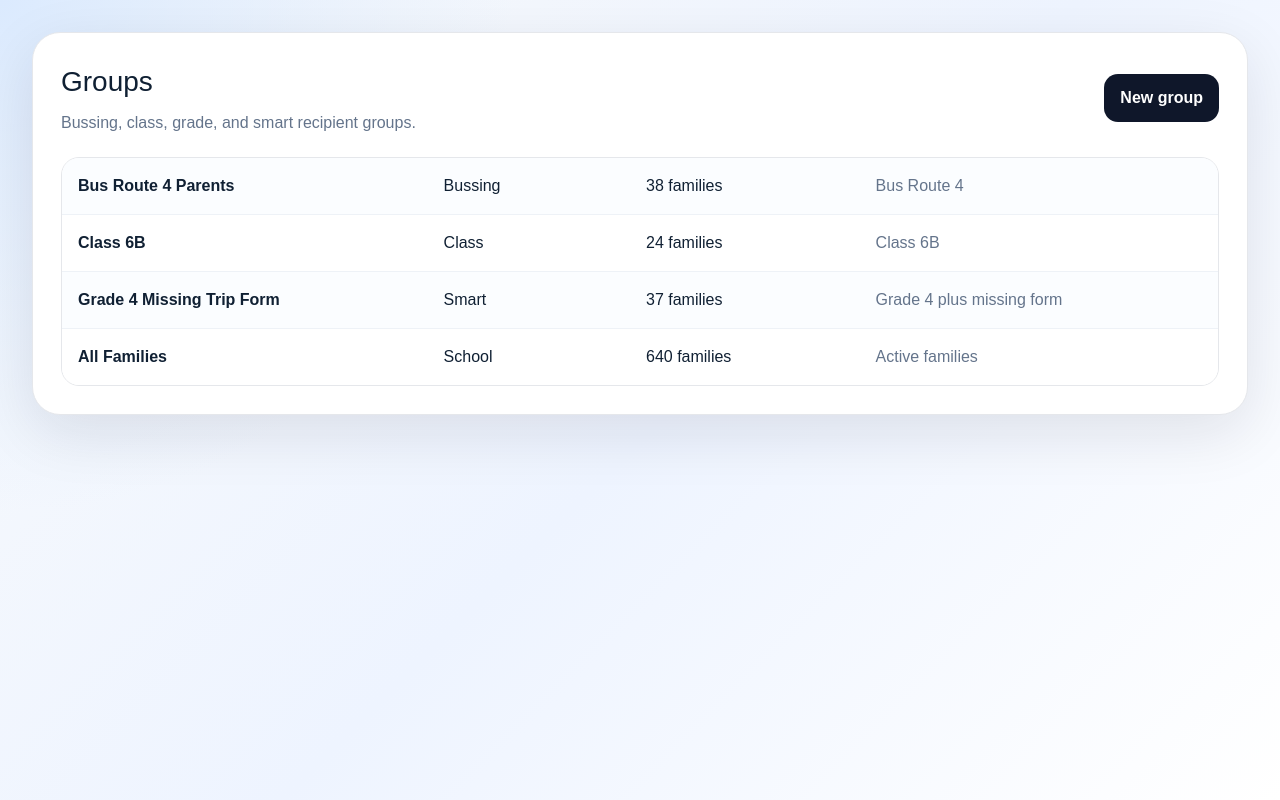
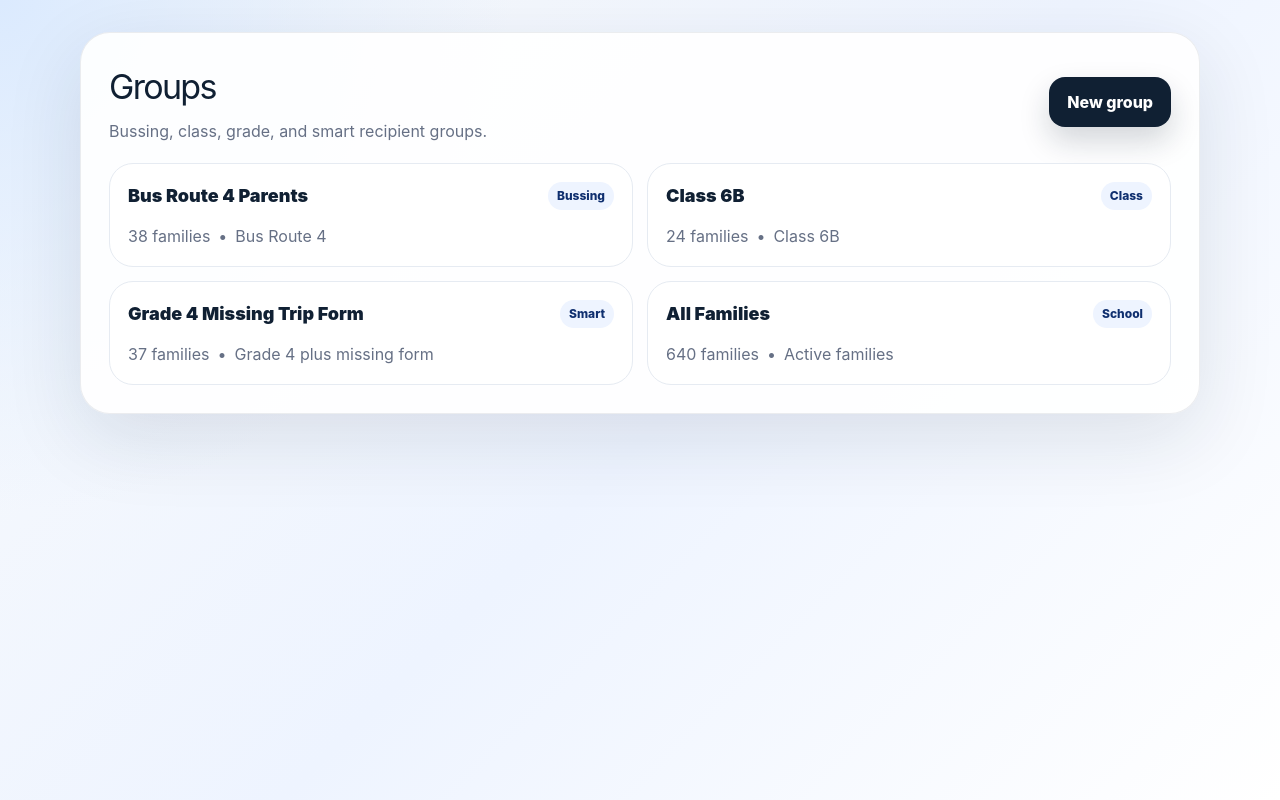
Before and after one commit to mrozsansky-blip/tby-texting-app, a Next.js app: page /groups in a window 1280 px wide. Built offline with nearby package versions, Linux system fonts and the light colour scheme.

Commit message:
Apply polished groups design classes

```diff
--- a/components/GroupsTable.tsx
+++ b/components/GroupsTable.tsx
@@ -1,27 +1,32 @@
 const groups = [
-  ['Bus Route 4 Parents', 'Bussing', '38 families', 'Bus Route 4'],
-  ['Class 6B', 'Class', '24 families', 'Class 6B'],
-  ['Grade 4 Missing Trip Form', 'Smart', '37 families', 'Grade 4 plus missing form'],
-  ['All Families', 'School', '640 families', 'Active families']
+  { name: 'Bus Route 4 Parents', type: 'Bussing', count: '38 families', rule: 'Bus Route 4' },
+  { name: 'Class 6B', type: 'Class', count: '24 families', rule: 'Class 6B' },
+  { name: 'Grade 4 Missing Trip Form', type: 'Smart', count: '37 families', rule: 'Grade 4 plus missing form' },
+  { name: 'All Families', type: 'School', count: '640 families', rule: 'Active families' }
 ];
 
 export function GroupsTable() {
   return (
-    <div style={{ borderRadius: 28, background: '#ffffff', padding: 28, boxShadow: '0 18px 60px rgba(15, 23, 42, 0.10)', border: '1px solid #e5e7eb', fontFamily: 'Arial, Helvetica, sans-serif' }}>
-      <div style={{ display: 'flex', alignItems: 'center', justifyContent: 'space-between', gap: 16 }}>
+    <div className="groups-shell">
+      <div className="groups-header">
         <div>
-          <h1 style={{ margin: 0, fontSize: 28 }}>Groups</h1>
-          <p style={{ margin: '8px 0 0', color: '#64748b' }}>Bussing, class, grade, and smart recipient groups.</p>
+          <h1 className="groups-title">Groups</h1>
+          <p className="groups-copy">Bussing, class, grade, and smart recipient groups.</p>
         </div>
-        <button style={{ border: 0, borderRadius: 14, background: '#0f172a', color: '#fff', padding: '12px 16px', fontWeight: 800 }}>New group</button>
+        <button className="btn btn-primary">New group</button>
       </div>
-      <div style={{ marginTop: 22, border: '1px solid #e5e7eb', borderRadius: 18, overflow: 'hidden' }}>
-        {groups.map((group, index) => (
-          <div key={group[0]} style={{ display: 'grid', gridTemplateColumns: '1.3fr 0.7fr 0.8fr 1.2fr', gap: 12, padding: 16, background: index % 2 === 0 ? '#fbfdff' : '#ffffff', borderTop: index === 0 ? 0 : '1px solid #eef2f7' }}>
-            <strong>{group[0]}</strong>
-            <span>{group[1]}</span>
-            <span>{group[2]}</span>
-            <span style={{ color: '#64748b' }}>{group[3]}</span>
+      <div className="group-grid">
+        {groups.map((group) => (
+          <div className="group-card" key={group.name}>
+            <div className="group-card-top">
+              <h2 className="group-name">{group.name}</h2>
+              <span className="group-type">{group.type}</span>
+            </div>
+            <div className="group-meta">
+              <span>{group.count}</span>
+              <span>•</span>
+              <span>{group.rule}</span>
+            </div>
           </div>
         ))}
       </div>
```
